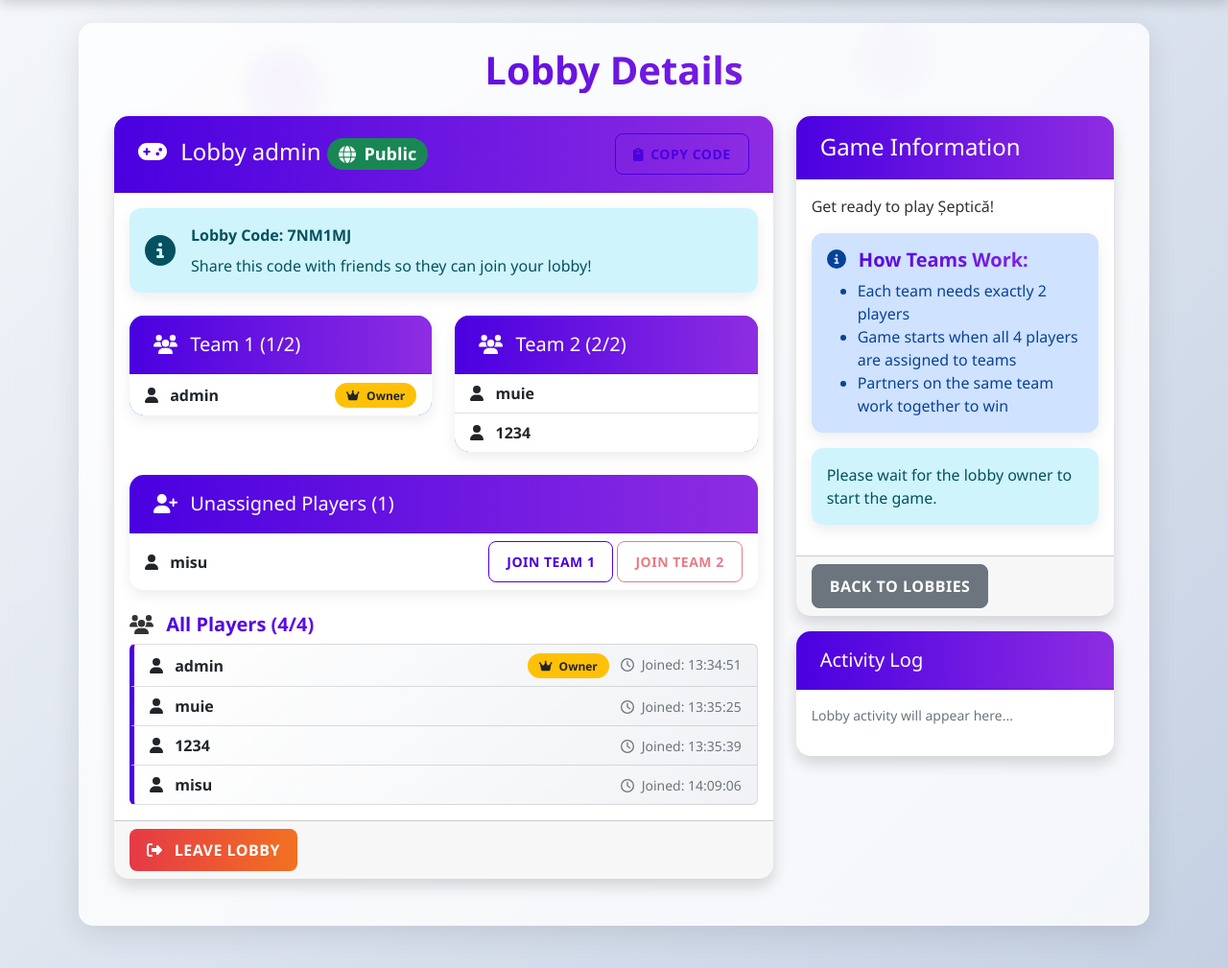
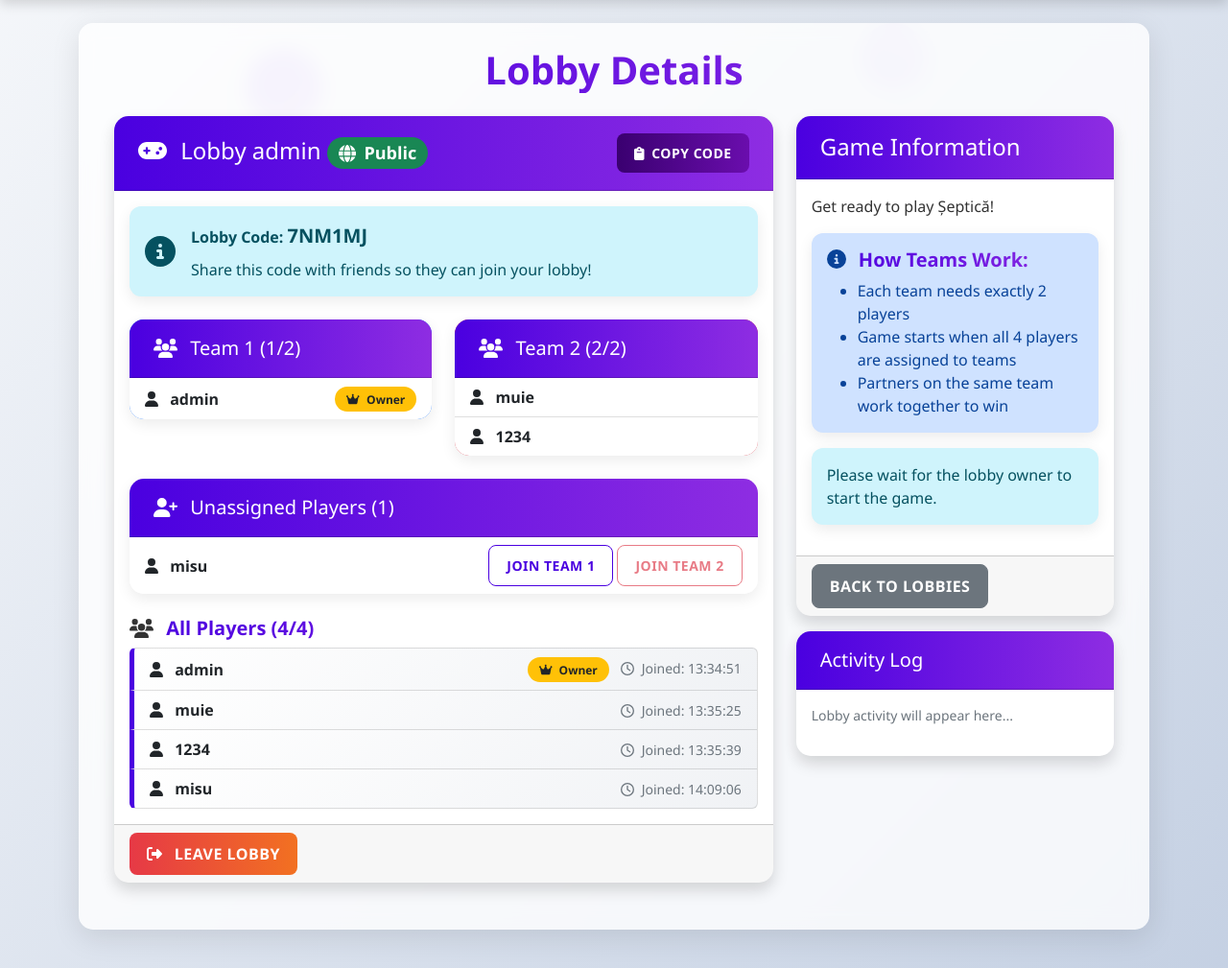
Before and after one commit to bucurastefan/Septica, a Flask app: a page that uses flask_auth_app/templates/lobby_detail.html in a window 1280 px wide. Shown: the part 56-1065 px from the top of the page at 96% size. Run offline with Flask 3, Linux system fonts and the light colour scheme; a user stored in the database is signed in; some libraries are stand-ins or nearby versions.

Commit message:
lobby design changes

```diff
--- a/flask_auth_app/static/css/style.css
+++ b/flask_auth_app/static/css/style.css
@@ -149,6 +149,12 @@ body {
 .btn-danger {
     background: linear-gradient(90deg, var(--danger-color), #f27121);
     border: none;
+}
+
+.btn-purple {
+    background: linear-gradient(90deg, #3a0070, #6a0dad);
+    border: none;
+    color: white;
 }
 
 .btn:hover {
--- a/flask_auth_app/templates/lobby_detail.html
+++ b/flask_auth_app/templates/lobby_detail.html
@@ -23,7 +23,7 @@
                             </span>
                         {% endif %}
                     </h4>
-                    <button class="btn btn-outline-primary btn-sm" onclick="copyLobbyCode()">
+                    <button class="btn btn-purple btn-sm" onclick="copyLobbyCode()">
                         <i class="fas fa-clipboard me-1"></i> Copy Code
                     </button>
                 </div>
@@ -31,8 +31,8 @@
                     <div class="alert alert-info mb-4">
                         <div class="d-flex align-items-center">
                             <i class="fas fa-info-circle me-3 fa-2x"></i>
-                            <div>
-                                <strong>Lobby Code:</strong> <span id="lobbyCode" class="fw-bold">{{ lobby.code }}</span>
+                            <div class="flex-grow-1">
+                                <strong>Lobby Code:</strong> <span id="lobbyCode" class="fw-bold fs-5">{{ lobby.code }}</span>
                                 <p class="mb-0 mt-2">Share this code with friends so they can join your lobby!</p>
                             </div>
                         </div>
@@ -741,7 +741,30 @@ function copyLobbyCode() {
     const lobbyCode = document.getElementById('lobbyCode').textContent;
     navigator.clipboard.writeText(lobbyCode)
         .then(() => {
-            alert('Lobby code copied to clipboard!');
+            // Create a temporary toast notification
+            const toast = document.createElement('div');
+            toast.className = 'position-fixed top-0 start-50 translate-middle-x p-3';
+            toast.style.zIndex = '9999';
+            toast.innerHTML = `
+                <div class="toast show align-items-center text-white bg-success border-0" role="alert" aria-live="assertive" aria-atomic="true">
+                    <div class="d-flex">
+                        <div class="toast-body">
+                            <i class="fas fa-check-circle me-2"></i> Lobby code copied to clipboard!
+                        </div>
+                        <button type="button" class="btn-close btn-close-white me-2 m-auto" data-bs-dismiss="toast" aria-label="Close"></button>
+                    </div>
+                </div>
+            `;
+
+            document.body.appendChild(toast);
+
+            // Remove the toast after 3 seconds
+            setTimeout(() => {
+                toast.remove();
+            }, 3000);
+
+            // Also log to activity log
+            logActivity('Copied lobby code to clipboard');
         })
         .catch(err => {
             console.error('Could not copy text: ', err);
```
Also changed, not shown: flask_auth_app/users.db.
